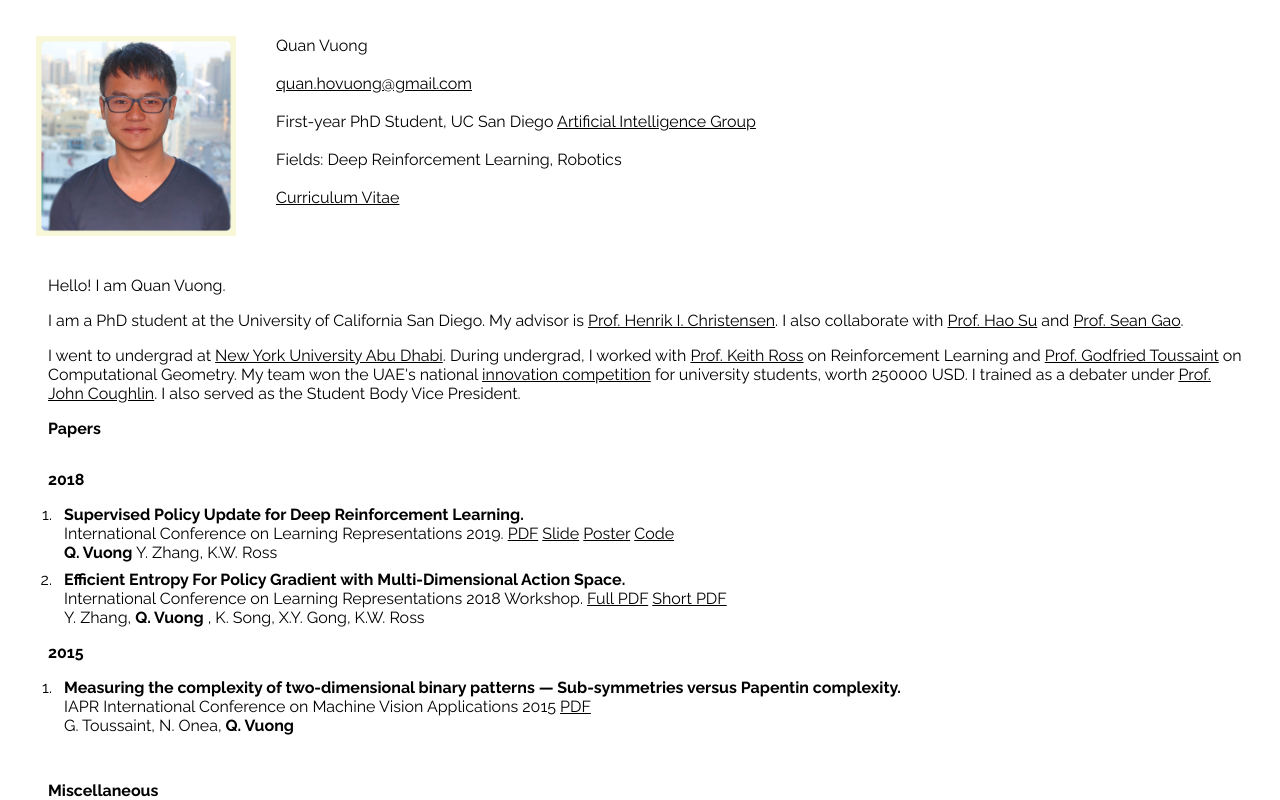
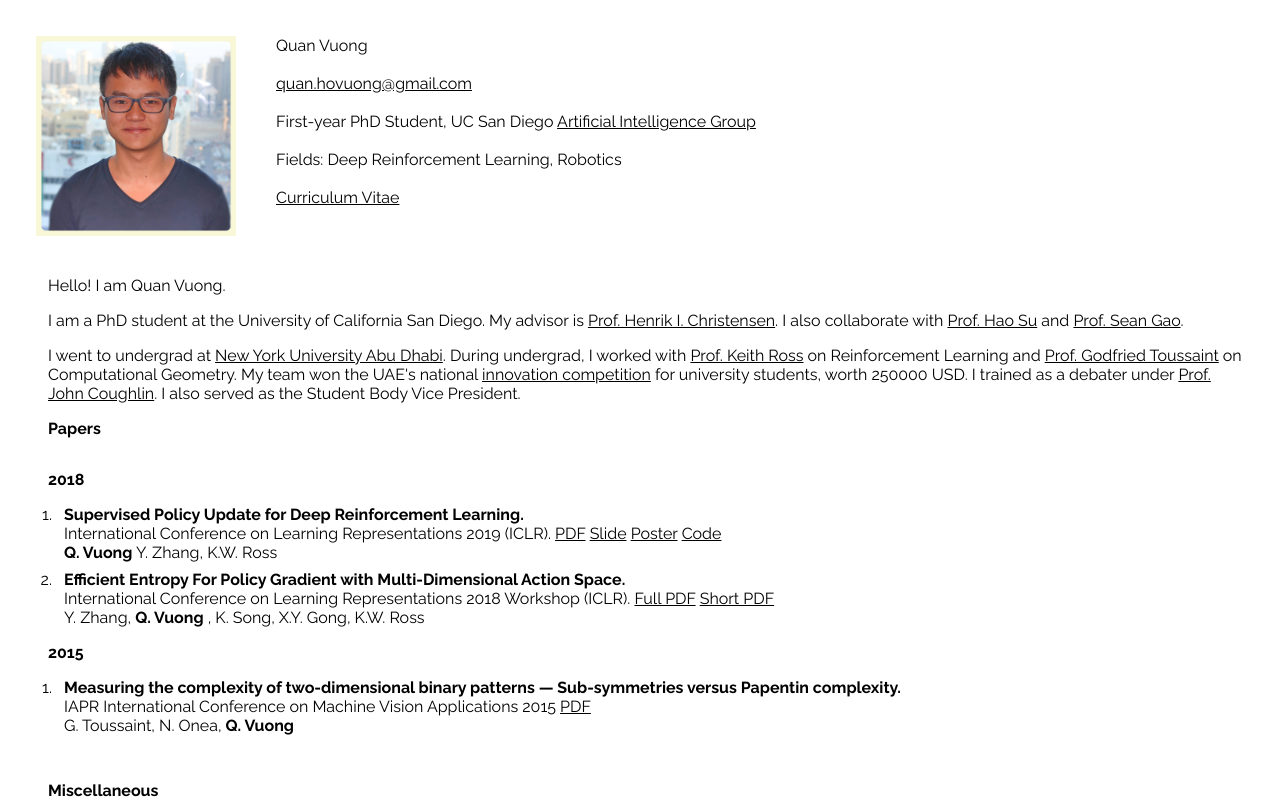
Before and after one commit to quanvuong/quanvuong.github.io, a React (Create React App) app: page / in a window 1280 px wide. Shown: the top 800 px of the page. Built offline with nearby package versions, Linux system fonts and the light colour scheme.

Commit message:
add ICLR to conference name

```diff
--- a/src/Papers.js
+++ b/src/Papers.js
@@ -20,7 +20,7 @@ class Papers extends Component {
           <li>
             <div className="OnePaper">
               <div><strong>{spu[0]}</strong></div>
-              <div>International Conference on Learning Representations 2019. <a href={spu[1]}>PDF</a> <a href="https://drive.google.com/file/d/1Yg8x4bSzoj1t6Sk-_N3jTx2eTaVZGoqW/view?usp=sharing">Slide</a> <a href="https://drive.google.com/open?id=1lJeP_3YNlUoMaU-RDENDrkfjPdZQYpA3">Poster</a> <a href="https://github.com/quanvuong/Supervised_Policy_Update">Code</a>
+              <div>International Conference on Learning Representations 2019 (ICLR). <a href={spu[1]}>PDF</a> <a href="https://drive.google.com/file/d/1Yg8x4bSzoj1t6Sk-_N3jTx2eTaVZGoqW/view?usp=sharing">Slide</a> <a href="https://drive.google.com/open?id=1lJeP_3YNlUoMaU-RDENDrkfjPdZQYpA3">Poster</a> <a href="https://github.com/quanvuong/Supervised_Policy_Update">Code</a>
             </div>
               <div> <strong>Q. Vuong</strong>  Y. Zhang, K.W. Ross </div>
             </div>
@@ -29,7 +29,7 @@ class Papers extends Component {
           <li>
             <div className="OnePaper">
               <div><strong>{entropy[0]}</strong></div>
-              <div>International Conference on Learning Representations 2018 Workshop. <a href="https://arxiv.org/abs/1806.00589">Full PDF</a> <a href="https://openreview.net/pdf?id=rJc8sN1vG">Short PDF</a></div>
+              <div>International Conference on Learning Representations 2018 Workshop (ICLR). <a href="https://arxiv.org/abs/1806.00589">Full PDF</a> <a href="https://openreview.net/pdf?id=rJc8sN1vG">Short PDF</a></div>
               <div>Y. Zhang, <strong>Q. Vuong</strong> , K. Song, X.Y. Gong, K.W. Ross</div>
             </div>
           </li>
```
